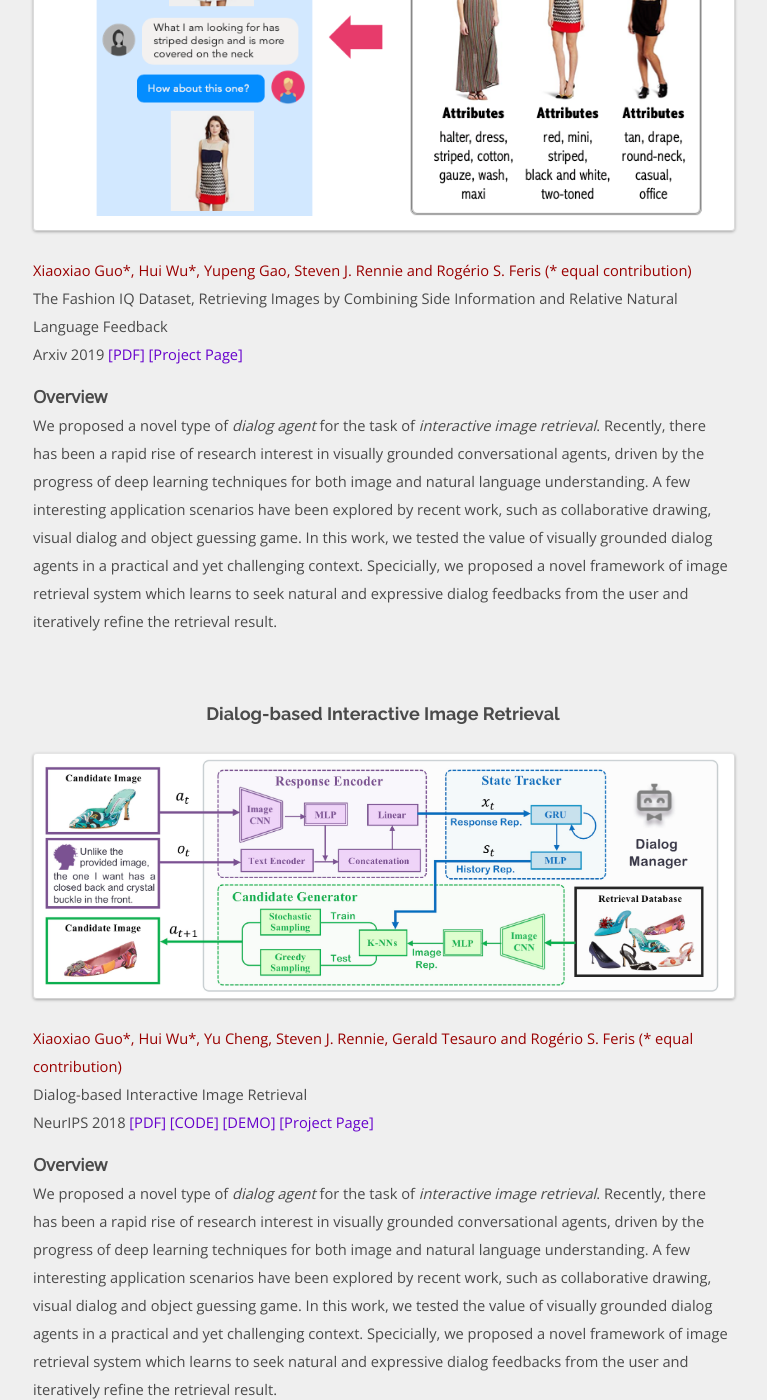
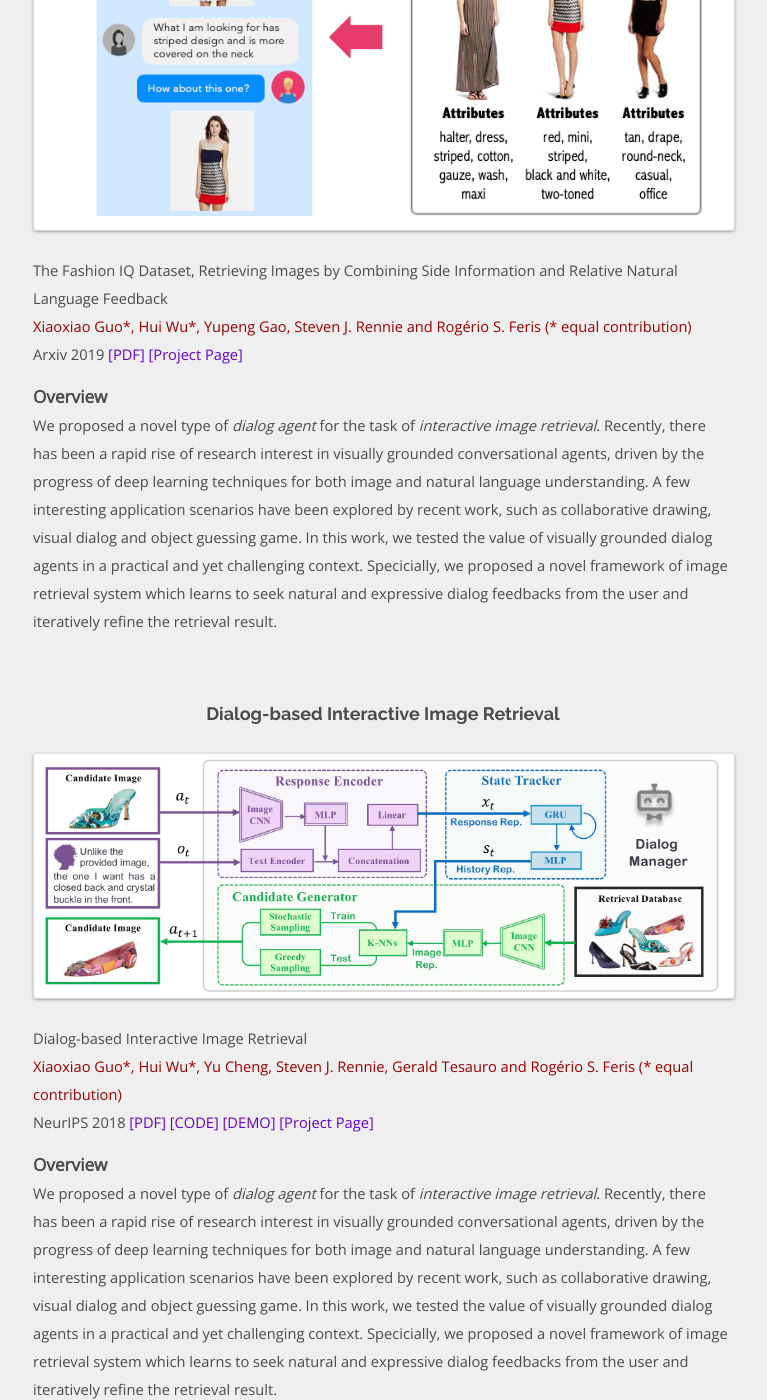
Before and after one commit to spacew/spacew.github.io, a Jekyll site: the page built from index.html, in a window 1280 px wide and 1400 px high, scrolled down 1478 px. Shown: the whole window, without its empty margins (257-1024 px from the left). Built offline with Jekyll 4.4.1, drawn with Linux system fonts in a browser that asks for light colours; the list of posts is cut into pages by our own code; some of the changed text lies outside the part shown.

Commit message:
Update postlist.html

```diff
--- a/_includes/postlist.html
+++ b/_includes/postlist.html
@@ -9,8 +9,8 @@
     <p>
         <img src="{{ site.baseurl }}{{ post.thumb }}">
 
+        {{ post.paper_name }} <br>
         <font color="#990000">{{post.paper_authors}} </font> <br>
-        {{ post.paper_name }} <br>
         {{ post.conf_name }}
         <a href="{{post.paper_pdf}}"> [PDF] </a>
         {% if post.paper_code %} <a href="{{post.paper_code}}"> [CODE] </a> {% endif %}
```
